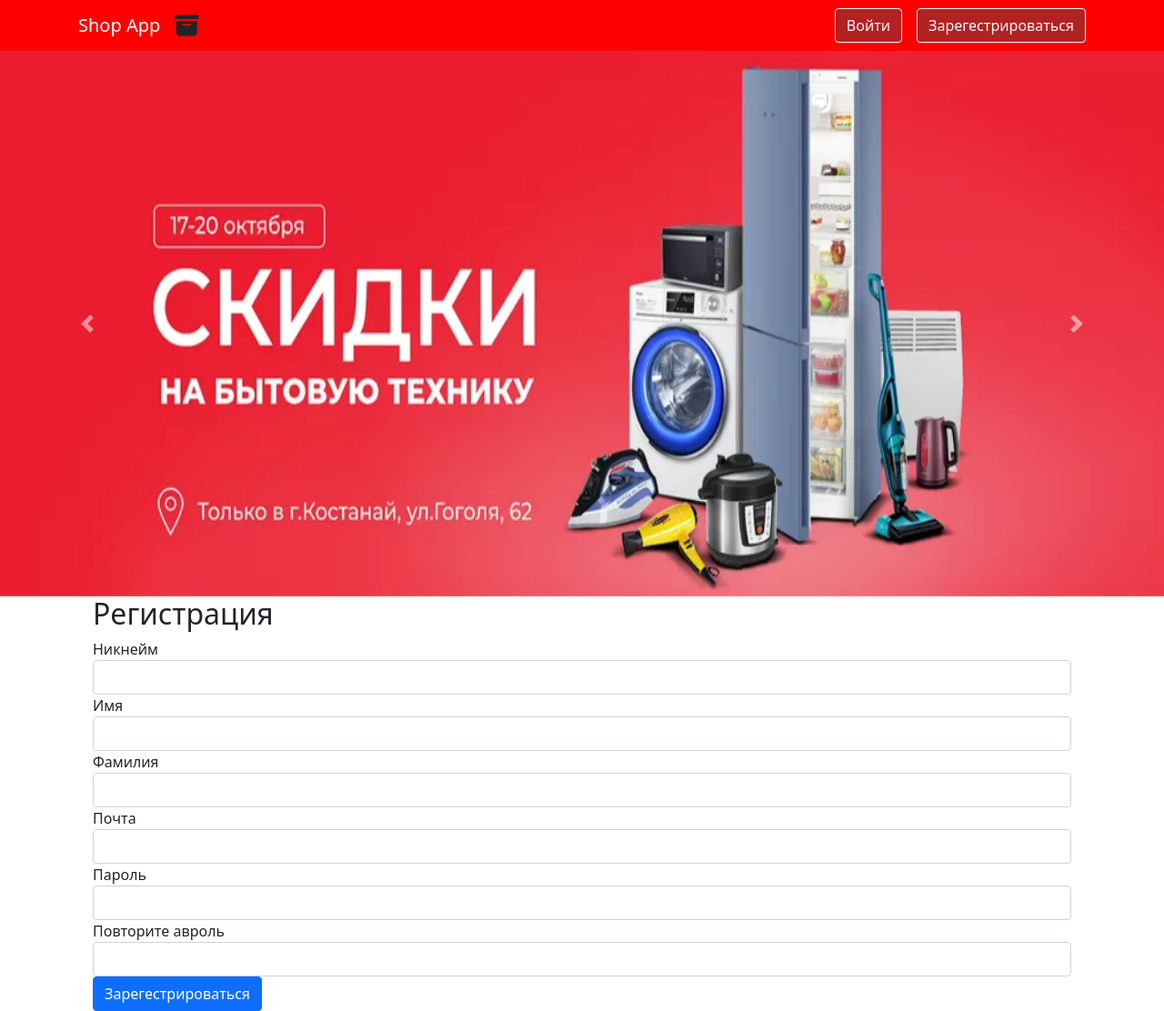
After one commit to FRRdev/shop_app, a Flask app: page /register in a window 1280 px wide. The commit adds this page. Shown: the whole page at 91% size. Run offline with Flask 2, Linux system fonts and the light colour scheme; some libraries are stand-ins or nearby versions.

Commit message:
add register

```diff
--- a/app/__init__.py
+++ b/app/__init__.py
@@ -4,11 +4,13 @@ from flask_mail import Mail, Message
 from flask_sqlalchemy import SQLAlchemy
 from flask_login import LoginManager
 from config import DevelopementConfig
+from flask_bootstrap import Bootstrap
 
 app = Flask(__name__)
 app.config.from_object(DevelopementConfig)
 db = SQLAlchemy(app)
 migrate = Migrate(app,db)
 login = LoginManager(app)
+bootstrap = Bootstrap(app)
 
-from app import routes
+from app import routes,models
--- /dev/null
+++ b/app/forms.py
@@ -0,0 +1,25 @@
+from flask_wtf import FlaskForm
+from wtforms import StringField, PasswordField, BooleanField, TextField, SubmitField
+from wtforms.validators import DataRequired, ValidationError, Email, Length, EqualTo
+from app.models import Users
+
+
+class RegistrationForm(FlaskForm):
+    username = StringField('Никнейм', validators=[DataRequired()])
+    first_name = StringField('Имя', validators=[DataRequired()])
+    last_name = StringField('Фамилия', validators=[DataRequired()])
+    email = StringField('Почта', validators=[DataRequired(), Email(message='Введите корректную почту')])
+    password = PasswordField('Пароль', validators=[DataRequired()])
+    password2 = PasswordField(
+        'Повторите авроль', validators=[DataRequired(), EqualTo('password')])
+    submit = SubmitField('Зарегестрироваться')
+
+    def validate_username(self, username):
+        user = Users.query.filter_by(username=username.data).first()
+        if user is not None:
+            raise ValidationError('Пожалуйста используйте другое имя')
+
+    def validate_email(self, email):
+        user = Users.query.filter_by(email=email.data).first()
+        if user is not None:
+            raise ValidationError('Эта почта уже занята')
--- a/app/routes.py
+++ b/app/routes.py
@@ -1,10 +1,26 @@
-from flask import render_template,flash
+from flask import render_template,flash,url_for,redirect,request
 from flask_login import current_user,login_user,login_required
 from app import app,db
-from app.models import User
+from app.models import Users
+from app.forms import RegistrationForm
 
 
 @app.route('/index')
 def index():
     if not current_user.is_authenticated:
         return render_template('index.html',title='Авторизация')
+
+@app.route('/register',methods=['GET','POST'])
+def register():
+    if current_user.is_authenticated:
+        return redirect(url_for('index'))
+    form = RegistrationForm()
+    if form.validate_on_submit():
+        u = Users(username=form.username.data, first_name=form.first_name.data, last_name=form.last_name.data,
+                  email=form.email.data)
+        u.set_password(form.password.data)
+        db.session.add(u)
+        db.session.commit()
+        flash('Поздравляем,вы новый пользователь!!!')
+        return redirect(url_for('index'))
+    return render_template('register.html', title='Регистрация', form=form)
--- /dev/null
+++ b/app/static/css/style.css
@@ -0,0 +1,17 @@
+.carousel-item {
+    height: 600px;
+
+}
+.carousel-item img {
+    height: 600px;
+}
+
+.navbar {
+    background-color:red;
+}
+.my_btn {
+    background-color:#B22222;
+}
+.nav-ic {
+    size:20px;
+}
--- a/app/templates/base.html
+++ b/app/templates/base.html
@@ -5,7 +5,7 @@
         <meta name="viewport" content="width=device-width, initial-scale=1.0">
         <!-- CSS only -->
         <link rel="stylesheet" href="https://stackpath.bootstrapcdn.com/bootstrap/5.0.0-alpha1/css/bootstrap.min.css" integrity="sha384-r4NyP46KrjDleawBgD5tp8Y7UzmLA05oM1iAEQ17CSuDqnUK2+k9luXQOfXJCJ4I" crossorigin="anonymous">
-        <link rel="stylesheet" href="style.css">
+        <link type="text/css" rel="stylesheet" href="{{ url_for('static',filename='css/style.css')}}">
     {% block title %}
 
             {% if title %}
@@ -13,13 +13,17 @@
             {% else %}
             <title>Index</title>
             {% endif %}
+    {% endblock title %}
 
 </head>
 <body>
-{% block content %}
- <nav class="navbar navbar-expand-lg navbar-dark bg-dark">
+
+ <nav class="navbar navbar-expand-lg navbar-dark">
             <div class="container">
                 <a href="" class="navbar-brand">Shop App</a>
+                <svg xmlns="http://www.w3.org/2000/svg" width="30" height="30" fill="currentColor" class="bi bi-archive-fill" viewBox="0 0 16 16">
+  <path d="M12.643 15C13.979 15 15 13.845 15 12.5V5H1v7.5C1 13.845 2.021 15 3.357 15h9.286zM5.5 7h5a.5.5 0 0 1 0 1h-5a.5.5 0 0 1 0-1zM.8 1a.8.8 0 0 0-.8.8V3a.8.8 0 0 0 .8.8h14.4A.8.8 0 0 0 16 3V1.8a.8.8 0 0 0-.8-.8H.8z"/>
+</svg>
                 <button class="navbar-toggler" type="button" data-toggle="collapse" data-target="#navbarContent"
                 aria-controls="navbarContent" aria-expanded="false">
                     <span class="navbar-toggler-icon"></span>
@@ -39,8 +43,8 @@
                     {% if current_user.is_authenticated %}
                     <button class="btn btn-outline-danger ml-3">Выйти</button>
                     {% else %}
-                    <button class="btn btn-outline-success" data-toggle="modal" data-target="#exampleModal">Войти</button>
-                    <button class="btn btn-outline-primary">Зарегестрироваться</button>
+                    <button class="my_btn btn btn-outline-light mr-3" data-toggle="modal" data-target="#exampleModal">Войти</button>
+                    <a href="{{ url_for('register') }}" class="my_btn btn btn-outline-light">Зарегестрироваться</a>
                     {% endif %}
                 </div>
                 </div>
@@ -108,7 +112,39 @@
                 </div>
             </div>
         <!-- Modal-->
-{% endblock content %}
+        <div class="carousel slide" id="carouselControls" data-ride="carousel">
+                <div class="carousel-inner">
+                    <div class="carousel-item active">
+                        <img class="d-block w-100" src="{{ url_for('static',filename='img/sale.PNG')}}">
+                    </div>
+                    <div class="carousel-item">
+                        <img class="d-block w-100" src="{{ url_for('static',filename='img/sale2.PNG')}}">
+                    </div>
+                </div>
+
+                <a href="#carouselControls" class="carousel-control-prev" role="button" data-slide="prev">
+                    <span class="carousel-control-prev-icon"></span>
+                </a>
+                <a href="#carouselControls" class="carousel-control-next" role="button" data-slide="next">
+                    <span class="carousel-control-next-icon"></span>
+                </a>
+            </div>
+<script src="https://cdn.jsdelivr.net/npm/popper.js@1.16.0/dist/umd/popper.min.js" integrity="sha384-Q6E9RHvbIyZFJoft+2mJbHaEWldlvI9IOYy5n3zV9zzTtmI3UksdQRVvoxMfooAo" crossorigin="anonymous"></script>
+    <script src="https://stackpath.bootstrapcdn.com/bootstrap/5.0.0-alpha1/js/bootstrap.min.js" integrity="sha384-oesi62hOLfzrys4LxRF63OJCXdXDipiYWBnvTl9Y9/TRlw5xlKIEHpNyvvDShgf/" crossorigin="anonymous"></script>
+{% block content %}
+    <div class="container">
+        {% with messages = get_flashed_messages() %}
+        {% if messages %}
+            {% for message in messages %}
+            <div class="alert alert-info" role="alert">{{ message }}</div>
+            {% endfor %}
+        {% endif %}
+        {% endwith %}
+
+
+        {% block app_content %}{% endblock %}
+    </div>
+{% endblock %}
 
 </body>
 </html>
--- /dev/null
+++ b/app/templates/register.html
@@ -0,0 +1,42 @@
+{% extends "base.html" %}
+{% import 'bootstrap/wtf.html' as wtf %}
+
+
+{% block app_content %}
+    <div class="container">
+    <h2>Регистрация</h2>
+    {% for field, errors in form.errors.items() %}
+    {{ ', '.join(errors) }}
+    {% endfor %}
+    <form class="form-horizontal" method="POST" action="">
+        {{ form.csrf_token() }}
+        <div class="form-group">
+            {{ form.username.label }}
+            {{ form.username(class="form-control") }}
+        </div>
+        <div class="form-group">
+            {{ form.first_name.label }}
+            {{ form.first_name(class="form-control") }}
+        </div>
+        <div class="form-group">
+            {{ form.last_name.label }}
+            {{ form.last_name(class="form-control") }}
+        </div>
+        <div class="form-group">
+            {{ form.email.label }}
+            {{ form.email(class="form-control") }}
+        </div>
+        <div class="form-group">
+            {{ form.password.label }}
+            {{ form.password(class="form-control") }}
+        </div>
+        <div class="form-group">
+            {{ form.password2.label }}
+            {{ form.password2(class="form-control") }}
+        </div>
+        <div class="form-group">
+            {{ form.submit(class="btn btn-primary")}}
+        </div>
+    </form>
+</div>
+{% endblock %}
```
Also changed, not shown: app/models.py (+18 -4 lines), app/static/img/sale.PNG (added), app/static/img/sale2.PNG (added).
